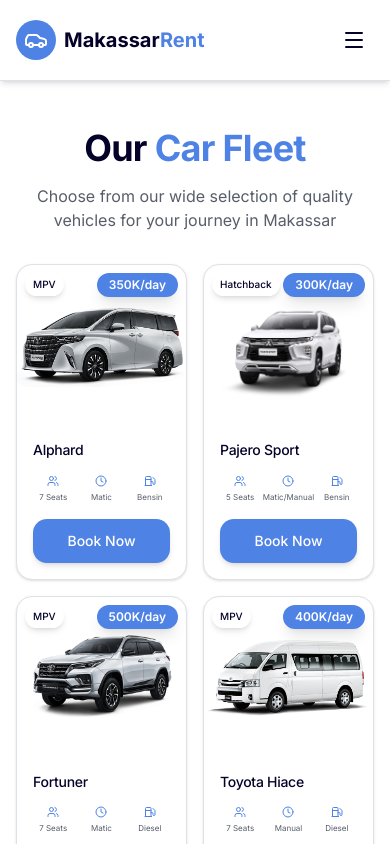
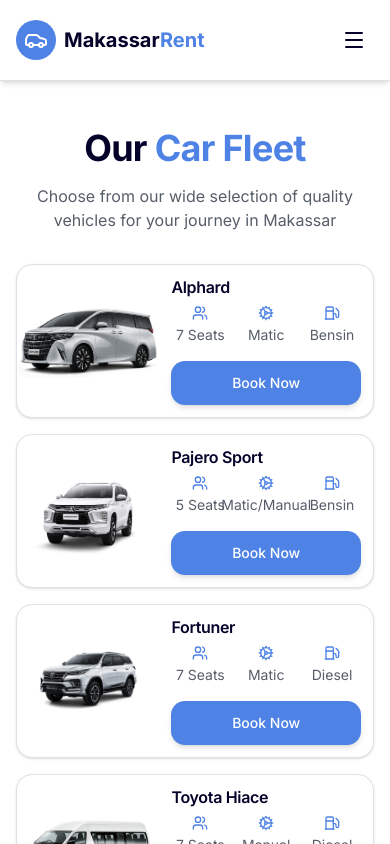
Before and after one commit to pakdhel/makassar-rent-car-new, a Next.js app: page /cars in a window 390 px wide. Shown: the top 844 px of the page. Built offline with nearby package versions, Linux system fonts and the light colour scheme.

Commit message:
memperbaiki layout card car

```diff
--- a/src/app/cars/page.js
+++ b/src/app/cars/page.js
@@ -35,7 +35,7 @@
                 </div>
 
                 {/* Cars Grid */}
-                <div className="grid grid-cols-2 md:grid-cols-2 lg:grid-cols-3 gap-4 md:gap-8">
+                <div className="space-y-4 md:grid md:grid-cols-2 md:gap-6 lg:grid-cols-3">
                     {cars.map((car, index) => (
                         <CarCard
                             key={car.id}
--- a/src/app/components/CarCard.jsx
+++ b/src/app/components/CarCard.jsx
@@ -2,74 +2,82 @@
 
 import { Card } from "@/components/ui/card";
 import { Button } from "@/components/ui/button";
-import { Users, Clock, Fuel } from "lucide-react";
+import { Users, Fuel, Cog } from "lucide-react";
 import Image from "next/image";
 
 
 export default function CarCard({ car, handleBooking, style }) {
     return (
+
         <Card
             key={car.id}
-            className="card-premium p-0 overflow-hidden group cursor-pointer scale-in"
+            className="card-premium p-0 overflow-hidden group scale-in"
             style={style}
             >
-            {/* --- Bagian Gambar & Info Atas --- */}
-            <div className="relative overflow-hidden">
+            <div className="grid grid-cols-[40%_60%] md:grid-cols-1 items-center">
+
+                {/* LEFT: IMAGE */}
+                <div className="relative overflow-hidden h-28 sm:h-32 md:h-48">
                 <Image
                     src={car.image}
                     alt={car.name}
                     width={500}
                     height={500}
-                    className="w-full h-40 sm:h-64 object-contain group-hover:scale-105 transition-transform duration-500"
+                    className="w-full h-full object-contain group-hover:scale-105 transition-transform duration-500"
                 />
 
-                {/* Price Tag */}
-                <div className="absolute top-2 right-2 sm:top-4 sm:right-4 bg-accent text-white px-3 py-1 sm:px-4 sm:py-2 rounded-full text-xs sm:text-sm font-semibold shadow-lg">
-                    {car.price}/day
-                </div>
-
-                {/* Category */}
                 {car.category && (
-                    <div className="absolute top-2 left-2 sm:top-4 sm:left-4 bg-card px-2 py-1 sm:px-3 sm:py-1 rounded-full text-[10px] sm:text-xs font-medium shadow-md">
+                    <div className="absolute top-2 left-2 bg-card px-2 py-1 rounded-full text-[10px] font-medium shadow-md">
                     {car.category}
                     </div>
                 )}
                 </div>
 
-            {/* --- Bagian Detail & Aksi --- */}
-            <div className="p-4 sm:p-6 space-y-2 md:space-y-3">
-                <h3 className="text-sm md:text-2xl font-medium md:font-black group-hover:text-accent transition-colors leading-tight">
+                {/* RIGHT: DETAILS */}
+                <div className="p-3 sm:p-4 md:p-6 space-y-2 md:space-y-3 flex-1 flex flex-col justify-between">
+                <div>
+                    <h3 className="text-base md:text-2xl font-semibold md:font-black group-hover:text-accent transition-colors leading-tight">
                     {car.name}
                     </h3>
 
-                {/* Detail Icons */}
-                <div className="grid grid-cols-3 gap-2 sm:gap-4 py-2 sm:py-4 md:border-y sm:border-y border-border">
-                    <div className="flex flex-col items-center gap-1 sm:gap-2">
-                        <Users className="w-3 h-3 md:w-5 md:h-5 text-accent" />
-                        <span className="text-[8px] sm:text-xs text-muted-foreground">{car.capacity}</span>
+                    <div className="grid grid-cols-3 gap-2 sm:gap-3 py-2 md:py-4 border-border">
+                    <div className="flex flex-col items-center gap-1">
+                        <Users className="w-4 h-4 md:w-5 md:h-5 text-accent" />
+                        <span className="text-sm md:text-base text-muted-foreground">
+                        {car.capacity}
+                        </span>
                     </div>
 
-                    <div className="flex flex-col items-center gap-1 sm:gap-2">
-                        <Clock className="w-3 h-3 md:w-5 md:h-5 text-accent" />
-                        <span className="text-[8px] sm:text-xs text-muted-foreground">{car.transmission}</span>
+                    <div className="flex flex-col items-center gap-1">
+                        <Cog className="w-4 h-4 md:w-5 md:h-5 text-accent" />
+                        <span className="text-sm md:text-base text-muted-foreground">
+                        {car.transmission}
+                        </span>
                     </div>
 
                     {car.fuel && (
-                        <div className="flex flex-col items-center gap-1 sm:gap-2">
-                            <Fuel className="w-3 h-3 md:w-5 md:h-5 text-accent" />
-                            <span className="text-[8px] sm:text-xs text-muted-foreground">{car.fuel}</span>
+                        <div className="flex flex-col items-center gap-1">
+                        <Fuel className="w-4 h-4 md:w-5 md:h-5 text-accent" />
+                        <span className="text-sm md:text-base text-muted-foreground">
+                            {car.fuel}
+                        </span>
                         </div>
                     )}
+                    </div>
                 </div>
 
                 <Button
                     variant="accent"
-                    className="w-full text-sm sm:text-base py-4 sm:py-6"
+                    className="w-full text-sm md:text-base"
                     onClick={() => handleBooking(car.name)}
                 >
                     Book Now
                 </Button>
                 </div>
+
+            </div>
         </Card>
+
+
     );
 }
--- /dev/null
+++ b/src/app/components/FeaturedCarCard.jsx
@@ -0,0 +1,75 @@
+"use client";
+
+import { Card } from "@/components/ui/card";
+import { Button } from "@/components/ui/button";
+import { Users, Clock, Fuel } from "lucide-react";
+import Image from "next/image";
+
+
+export default function CarCard({ car, handleBooking, style }) {
+    return (
+        <Card
+            key={car.id}
+            className="card-premium p-0 overflow-hidden group cursor-pointer scale-in"
+            style={style}
+        >
+            {/* --- Bagian Gambar & Info Atas --- */}
+            <div className="relative overflow-hidden">
+                <Image
+                    src={car.image}
+                    alt={car.name}
+                    width={500}
+                    height={500}
+                    className="w-full h-40 sm:h-64 object-contain group-hover:scale-105 transition-transform duration-500"
+                />
+
+                {/* Price Tag */}
+                {/* <div className="absolute top-2 right-2 sm:top-4 sm:right-4 bg-accent text-white px-3 py-1 sm:px-4 sm:py-2 rounded-full text-xs sm:text-sm font-semibold shadow-lg">
+                    {car.price}/day
+                </div> */}
+
+                {/* Category */}
+                {car.category && (
+                    <div className="absolute top-2 left-2 sm:top-4 sm:left-4 bg-card px-2 py-1 sm:px-3 sm:py-1 rounded-full text-[10px] sm:text-xs font-medium shadow-md">
+                        {car.category}
+                    </div>
+                )}
+            </div>
+
+            {/* --- Bagian Detail & Aksi --- */}
+            <div className="p-4 sm:p-6 space-y-2 md:space-y-3">
+                <h3 className="text-xl md:text-2xl font-bold md:font-black group-hover:text-accent transition-colors leading-tight">
+                    {car.name}
+                </h3>
+
+                {/* Detail Icons */}
+                <div className="grid grid-cols-3 gap-2 sm:gap-4 py-2 sm:py-4 ">
+                    <div className="flex flex-col items-center gap-1 sm:gap-2">
+                        <Users className="w-4 h-4 md:w-5 md:h-5 text-accent" />
+                        <span className="text-base text-muted-foreground">{car.capacity}</span>
+                    </div>
+
+                    <div className="flex flex-col items-center gap-1 sm:gap-2">
+                        <Clock className="w-4 h-4 md:w-5 md:h-5 text-accent" />
+                        <span className="text-base text-muted-foreground">{car.transmission}</span>
+                    </div>
+
+                    {car.fuel && (
+                        <div className="flex flex-col items-center gap-1 sm:gap-2">
+                            <Fuel className="w-4 h-4 md:w-5 md:h-5 text-accent" />
+                            <span className="text-base text-muted-foreground">{car.fuel}</span>
+                        </div>
+                    )}
+                </div>
+
+                <Button
+                    variant="accent"
+                    className="w-full text-sm sm:text-base py-4 sm:py-6"
+                    onClick={() => handleBooking(car.name)}
+                >
+                    Book Now
+                </Button>
+            </div>
+        </Card>
+    );
+}
--- a/src/app/components/FeaturedCars.jsx
+++ b/src/app/components/FeaturedCars.jsx
@@ -1,17 +1,11 @@
 "use client"
 
 import { useState } from "react";
-import { Card } from "@/components/ui/card";
-import {
-    Users,
-    Clock,
-    Fuel
-  } from "lucide-react";
 import Link from "next/link";
 import { Button } from "@/components/ui/button";
 import BookingModal from "./BookingModal";
 import { carData } from "@/data/carsData";
-import CarCard from "./CarCard";
+import FeaturedCarCard from "./FeaturedCarCard";
 
 export default function FeaturedCars() {
     const [isBookingOpen, setIsBookingOpen] = useState(false);
@@ -41,9 +35,9 @@
                 </p>
             </div>
 
-            <div className="grid md:grid-cols-3 gap-8">
+            <div className="grid md:grid-cols-2 md:gap-6 lg:grid-cols-3 lg:gap-8">
                 {featuredCars.map((car, index) => (
-                    <CarCard key={car.id} car={car} handleBooking={handleBooking} style={{ animationDelay: `${index * 50}ms` }} />
+                    <FeaturedCarCard key={car.id} car={car} handleBooking={handleBooking} style={{ animationDelay: `${index * 50}ms` }} />
                 ))}
             </div>
 
--- a/src/data/carsData.js
+++ b/src/data/carsData.js
@@ -9,7 +9,7 @@
         transmission: "Matic",
         fuel: "Bensin",
         price: "350K",
-        category: "MPV",
+        // category: "MPV",
         isFeatured: true,
     },
     {
@@ -20,7 +20,7 @@
         transmission: "Matic/Manual",
         fuel: "Bensin",
         price: "300K",
-        category: "Hatchback",
+        // category: "Hatchback",
     },
     {
         id: 3,
@@ -30,7 +30,7 @@
         transmission: "Matic",
         fuel: "Diesel",
         price: "500K",
-        category: "MPV",
+        // category: "MPV",
         isFeatured: true,
     },
     {
@@ -41,7 +41,7 @@
         transmission: "Manual",
         fuel: "Diesel",
         price: "400K",
-        category: "MPV",
+        // category: "MPV",
     },
     {
         id: 5,
@@ -51,7 +51,7 @@
         transmission: "Matic/Manual",
         fuel: "Diesel",
         price: "800K",
-        category: "SUV",
+        // category: "SUV",
         isFeatured: true,
     },
     {
@@ -62,7 +62,7 @@
         transmission: "Matic",
         fuel: "Hybrid/Bensin",
         price: "350K",
-        category: "Hatchback",
+        // category: "Hatchback",
     },
     {
         id: 7,
@@ -72,7 +72,7 @@
         transmission: "Manual",
         fuel: "Diesel",
         price: "350K",
-        category: "Hatchback",
+        // category: "Hatchback",
     },
     {
         id: 8,
@@ -82,7 +82,7 @@
         transmission: "Matic/Manual",
         fuel: "Bensin",
         price: "350K",
-        category: "Hatchback",
+        // category: "Hatchback",
     },
     {
         id: 9,
@@ -92,7 +92,7 @@
         transmission: "Matic",
         fuel: "Bensin",
         price: "350K",
-        category: "Hatchback",
+        // category: "Hatchback",
     },
     {
         id: 10,
@@ -102,7 +102,7 @@
         transmission: "Matic/Manual",
         fuel: "Bensin",
         price: "350K",
-        category: "Hatchback",
+        // category: "Hatchback",
     },
     {
         id: 11,
@@ -112,6 +112,6 @@
         transmission: "Matic/Manual",
         fuel: "Bensin",
         price: "350K",
-        category: "Hatchback",
+        // category: "Hatchback",
     },
 ];
```
Lines whose indentation alone changed are shown as unchanged.
